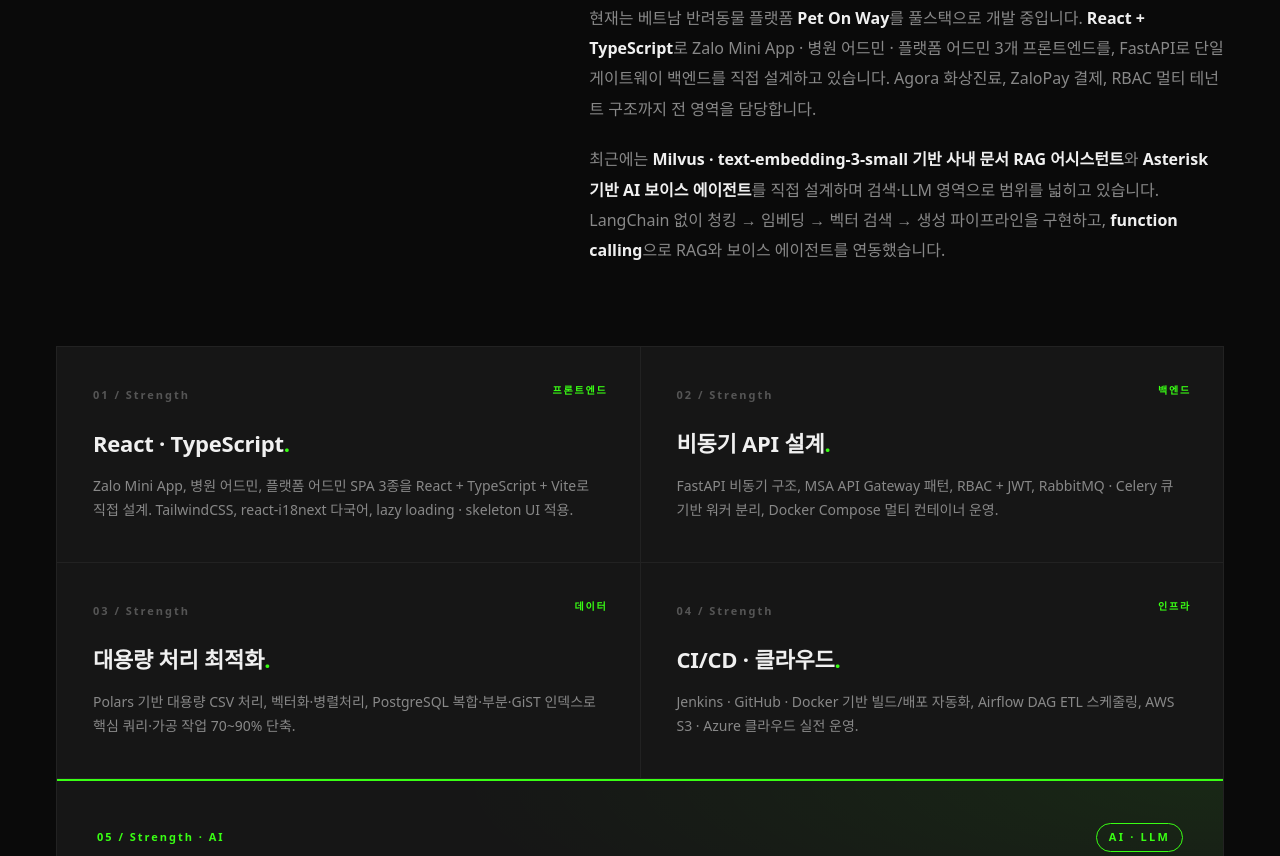
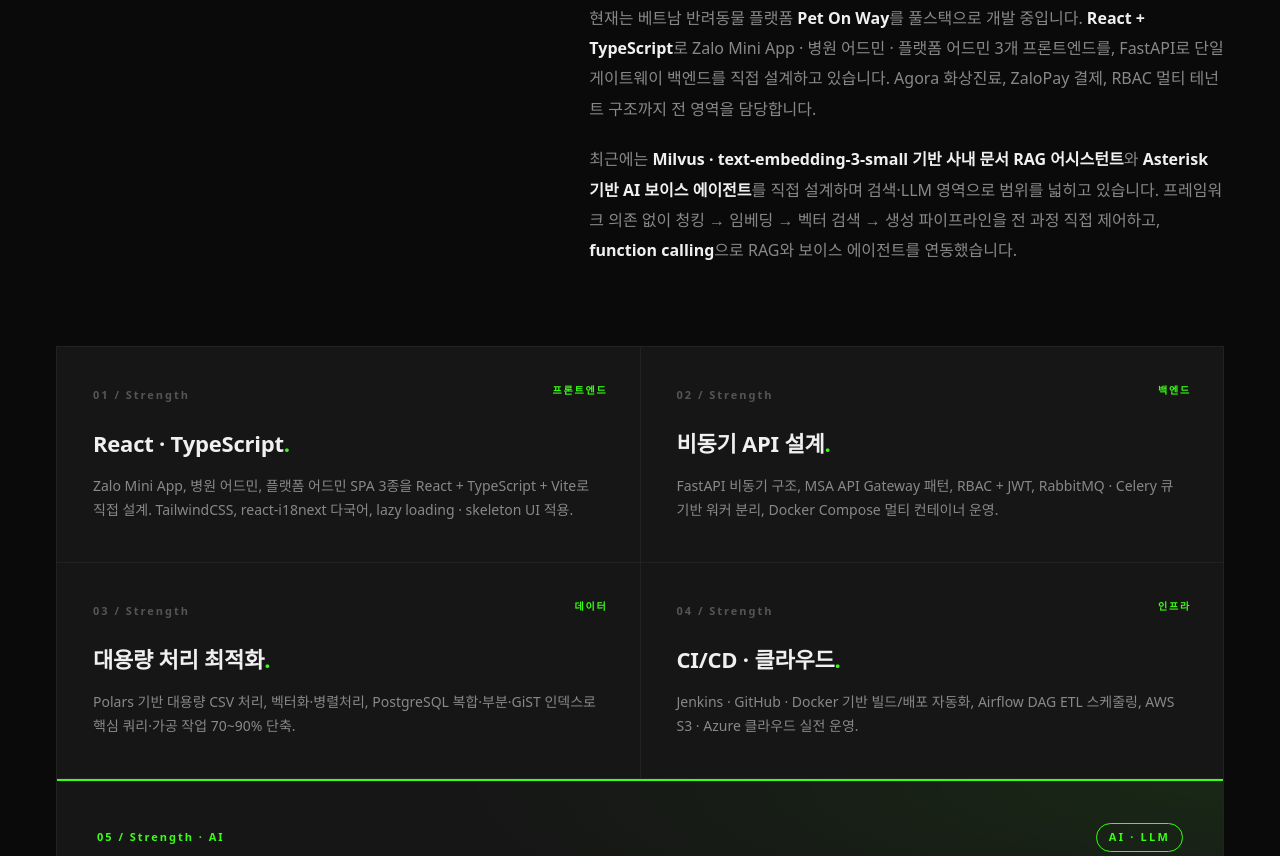
Before and after one commit to kyh031007/kyh031007.github.io, a plain HTML site: page portfolio.html in a window 1280 px wide. Shown: the part 1917-2773 px from the top of the page. Drawn offline with nearby package versions, Linux system fonts and the light colour scheme; a web font is replaced by a local one.

Commit message:
Update portfolio.html

```diff
--- a/portfolio.html
+++ b/portfolio.html
@@ -634,7 +634,7 @@
           현재는 베트남 반려동물 플랫폼 <b>Pet On Way</b>를 풀스택으로 개발 중입니다. <b>React + TypeScript</b>로 Zalo Mini App · 병원 어드민 · 플랫폼 어드민 3개 프론트엔드를, FastAPI로 단일 게이트웨이 백엔드를 직접 설계하고 있습니다. Agora 화상진료, ZaloPay 결제, RBAC 멀티 테넌트 구조까지 전 영역을 담당합니다.
         </p>
         <p data-anim>
-          최근에는 <b>Milvus · text-embedding-3-small 기반 사내 문서 RAG 어시스턴트</b>와 <b>Asterisk 기반 AI 보이스 에이전트</b>를 직접 설계하며 검색·LLM 영역으로 범위를 넓히고 있습니다. LangChain 없이 청킹 → 임베딩 → 벡터 검색 → 생성 파이프라인을 구현하고, <b>function calling</b>으로 RAG와 보이스 에이전트를 연동했습니다.
+          최근에는 <b>Milvus · text-embedding-3-small 기반 사내 문서 RAG 어시스턴트</b>와 <b>Asterisk 기반 AI 보이스 에이전트</b>를 직접 설계하며 검색·LLM 영역으로 범위를 넓히고 있습니다. 프레임워크 의존 없이 청킹 → 임베딩 → 벡터 검색 → 생성 파이프라인을 전 과정 직접 제어하고, <b>function calling</b>으로 RAG와 보이스 에이전트를 연동했습니다.
         </p>
       </div>
     </div>
@@ -821,7 +821,7 @@
         <div class="w-idx">/01</div>
         <div>
           <div class="w-title">RAG 어시스턴트<span style="color:var(--accent);">.</span></div>
-          <span class="w-sub">병원 시스템 RAG 어시스턴트 · 음성 지원 · LangChain 없이 풀스택 구현 · GCP 실 배포</span>
+          <span class="w-sub">병원 시스템 RAG 어시스턴트 · 음성 지원 · 프레임워크 의존 없이 풀스택 직접 구현 · GCP 실 배포</span>
         </div>
         <div class="w-tags">RAG · Milvus<br/>Whisper · TTS<br/>React · FastAPI</div>
         <a class="w-arrow w-link" href="https://www.youtube.com/watch?v=qdNDFimJ0mA" target="_blank" rel="noopener" title="시연 영상">↗</a>
@@ -1047,7 +1047,7 @@
           </div>
         </div>
         <ul class="tl-bullets">
-          <li><b>풀스택 RAG 직접 구현</b> — PDF 업로드 → Markdown 변환 → 청킹 → <b>text-embedding-3-small 임베딩</b> → <b>Milvus</b> 벡터 검색까지 <b>LangChain 없이</b> 전 과정 구현, 흐름 완전 제어.</li>
+          <li><b>풀스택 RAG 직접 구현</b> — PDF 업로드 → Markdown 변환 → 청킹 → <b>text-embedding-3-small 임베딩</b> → <b>Milvus</b> 벡터 검색까지 <b>프레임워크 의존 없이</b> 전 과정 직접 제어.</li>
           <li><b>음성 RAG</b> — 질문을 음성으로 입력(STT), RAG 답변을 음성으로 출력(TTS). <b>OpenAI Whisper + gpt-4o-mini-tts</b>.</li>
           <li><b>환각 방지 + 검수 도구</b> — 근거 없으면 답을 지어내지 않고, <span class="accent">유사도 점수·출처</span>를 노출하는 관리자 검수 화면으로 KB 품질 관리 (의료 도메인 핵심).</li>
           <li><b>GCP 실 배포 + E2E</b> — Docker Compose(Milvus·nginx·Attu) GCP 배포, <b>Playwright E2E</b>로 전체 플로우 검증, 벡터DB·관리 GUI는 내부망 격리.</li>
```
